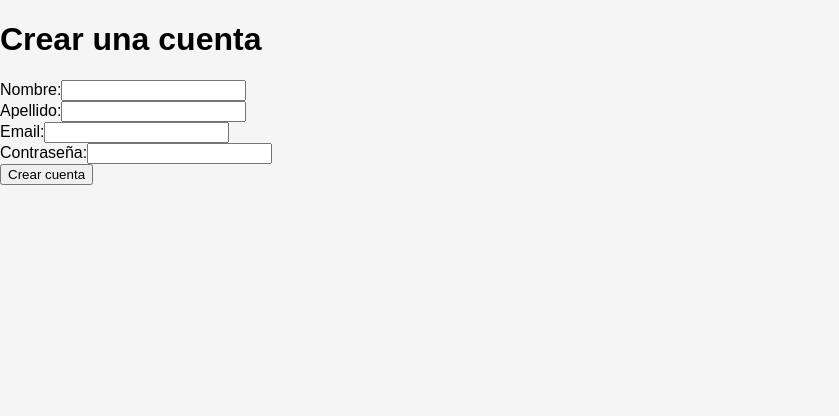
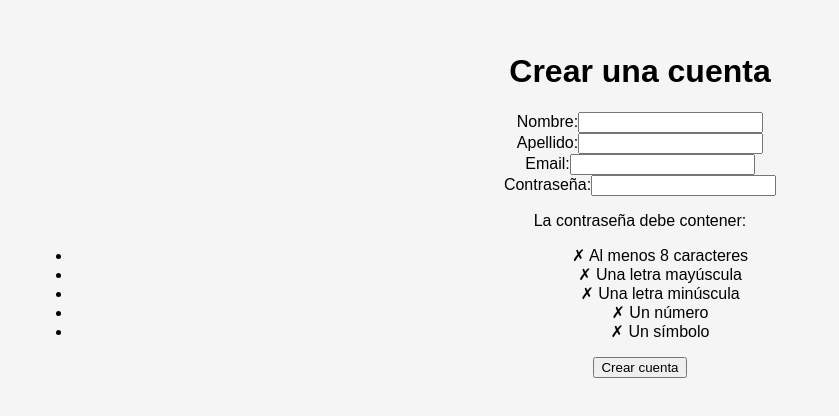
Before and after one commit to estudiantev/amplify-auth, a React (Vite) app: page / in a window 1280 px wide. Shown: the top 416 px of the page, without its empty margins (0-839 px from the left). Built offline with nearby package versions, Linux system fonts and the light colour scheme; no server answers; a web font is replaced by a local one; what aws-amplify would draw is missing.

Commit message:
agregar requisitos de contraseña en el formulario de registro

```diff
--- a/src/App.tsx
+++ b/src/App.tsx
@@ -1,6 +1,6 @@
 
 import Registro from './Registro';
-
+import './App.css';
 export default function App() {
   return (
     <div>
--- a/src/Registro.tsx
+++ b/src/Registro.tsx
@@ -9,6 +9,13 @@ export default function Registro() {
     const [codigoConfirm, setCodigoConfirm] = useState('');
     const [showConfirmation, setShowConfirmation] = useState(false);
     const [message, setMessage] = useState('');
+
+    // requisitos de la contraseña aws-cognito
+    const tieneLongitud = contraseña.length >= 8;
+    const tieneMayuscula = /[A-Z]/.test(contraseña);
+    const tieneMinuscula = /[a-z]/.test(contraseña);
+    const tieneNumero = /[0-9]/.test(contraseña);
+    const tieneSimbolo = /[^A-Za-z0-9]/.test(contraseña);
 
     async function handleRegistro(e: React.FormEvent) {
         e.preventDefault();
@@ -80,6 +87,27 @@ export default function Registro() {
                             onChange={(e) => setContraseña(e.target.value)}
                             required
                         />
+                        <p>La contraseña debe contener:</p>
+                        <ul>
+                        <li>
+                           {tieneLongitud ? '✓' : '✗'} Al menos 8 caracteres
+                        </li>
+                        <li>
+                           {tieneMayuscula ? '✓' : '✗'} Una letra mayúscula
+                        </li>
+
+                        <li>
+                           {tieneMinuscula ? '✓' : '✗'} Una letra minúscula
+                        </li>
+
+                        <li>
+                           {tieneNumero ? '✓' : '✗'} Un número
+                        </li>
+
+                        <li>
+                           {tieneSimbolo ? '✓' : '✗'} Un símbolo
+                        </li>
+                       </ul>
                     </div>
                     <button type="submit">Crear cuenta</button>
                 </form>
```
